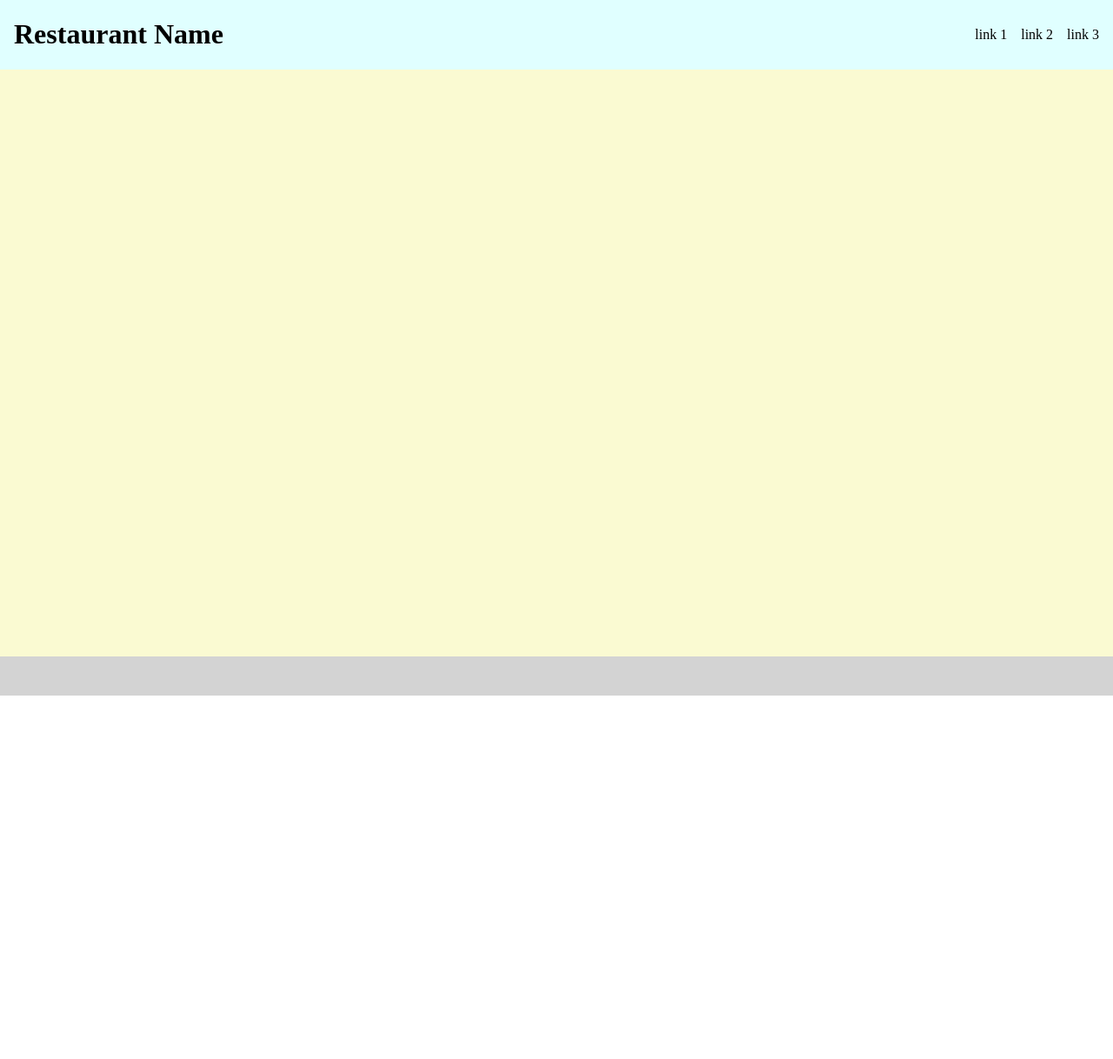
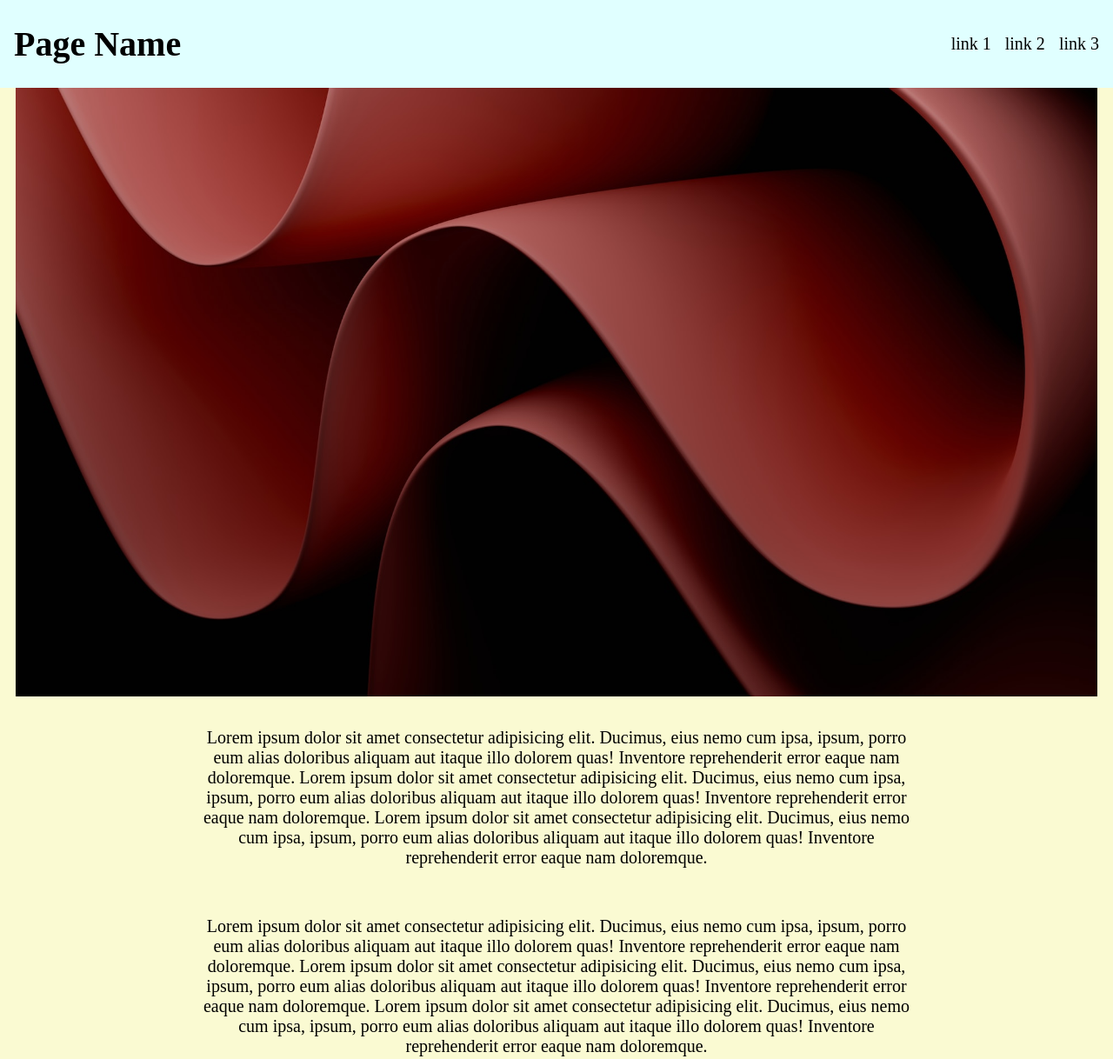
Before and after one commit to alejandro83457/restaurant-page, a website built with webpack: page dist/index.html in a window 1280 px wide. Shown: the top 1218 px of the page at 87% size. Before the commit the page ends 800 px from the top, so only its background shows below. Built offline with nearby package versions, Linux system fonts and the light colour scheme.

Commit message:
Add main content

```diff
--- a/src/homePage.js
+++ b/src/homePage.js
@@ -1,10 +1,12 @@
+import myImg from "./main-img.jpg";
+
 // Function creates the whole home page.
 export default function getHomePage() {
   let div = document.createElement("div");
-  let main = document.createElement("main");
   let footer = document.createElement("footer");
 
   let header = getHeader();
+  let main = getMain();
 
   div.appendChild(header);
   div.appendChild(main);
@@ -19,7 +21,7 @@ function getHeader() {
   let heading = document.createElement("h1");
   let nav = getNavBar();
 
-  heading.textContent = "Restaurant Name";
+  heading.textContent = "Page Name";
 
   header.appendChild(heading);
   header.appendChild(nav);
@@ -56,3 +58,25 @@ function getNavBar() {
 
   return nav;
 }
+
+function getMain() {
+  let main = document.createElement("main");
+  let text1 = document.createElement("p");
+  let text2 = document.createElement("p");
+  let text3 = document.createElement("p");
+  let img = new Image();
+
+  img.src = myImg;
+  text1.textContent =
+    "Lorem ipsum dolor sit amet consectetur adipisicing elit. Ducimus, eius nemo cum ipsa, ipsum, porro eum alias doloribus aliquam aut itaque illo dolorem quas! Inventore reprehenderit error eaque nam doloremque. Lorem ipsum dolor sit amet consectetur adipisicing elit. Ducimus, eius nemo cum ipsa, ipsum, porro eum alias doloribus aliquam aut itaque illo dolorem quas! Inventore reprehenderit error eaque nam doloremque. Lorem ipsum dolor sit amet consectetur adipisicing elit. Ducimus, eius nemo cum ipsa, ipsum, porro eum alias doloribus aliquam aut itaque illo dolorem quas! Inventore reprehenderit error eaque nam doloremque.";
+  text2.textContent =
+    "Lorem ipsum dolor sit amet consectetur adipisicing elit. Ducimus, eius nemo cum ipsa, ipsum, porro eum alias doloribus aliquam aut itaque illo dolorem quas! Inventore reprehenderit error eaque nam doloremque. Lorem ipsum dolor sit amet consectetur adipisicing elit. Ducimus, eius nemo cum ipsa, ipsum, porro eum alias doloribus aliquam aut itaque illo dolorem quas! Inventore reprehenderit error eaque nam doloremque. Lorem ipsum dolor sit amet consectetur adipisicing elit. Ducimus, eius nemo cum ipsa, ipsum, porro eum alias doloribus aliquam aut itaque illo dolorem quas! Inventore reprehenderit error eaque nam doloremque.";
+  text3.textContent =
+    "Lorem ipsum dolor sit amet consectetur adipisicing elit. Ducimus, eius nemo cum ipsa, ipsum, porro eum alias doloribus aliquam aut itaque illo dolorem quas! Inventore reprehenderit error eaque nam doloremque. Lorem ipsum dolor sit amet consectetur adipisicing elit. Ducimus, eius nemo cum ipsa, ipsum, porro eum alias doloribus aliquam aut itaque illo dolorem quas! Inventore reprehenderit error eaque nam doloremque. Lorem ipsum dolor sit amet consectetur adipisicing elit. Ducimus, eius nemo cum ipsa, ipsum, porro eum alias doloribus aliquam aut itaque illo dolorem quas! Inventore reprehenderit error eaque nam doloremque.";
+
+  main.appendChild(img);
+  main.appendChild(text1);
+  main.appendChild(text2);
+  main.appendChild(text3);
+  return main;
+}
--- a/style.css
+++ b/style.css
@@ -1,5 +1,6 @@
 body {
   margin: 0;
+  font-size: 20px;
 }
 
 #content div {
@@ -34,6 +35,19 @@ header nav ul li a {
 
 main {
   background-color: lightgoldenrodyellow;
+  display: flex;
+  flex-direction: column;
+  align-items: center;
+  gap: 1rem;
+}
+
+main img {
+  height: 700px;
+}
+
+main p {
+  width: 65%;
+  text-align: center;
 }
 
 footer {
--- a/webpack.config.js
+++ b/webpack.config.js
@@ -6,4 +6,12 @@ module.exports = {
     filename: "main.js",
     path: path.resolve(__dirname, "dist"),
   },
+  module: {
+    rules: [
+      {
+        test: /\.(png|svg|jpg|jpeg|gif)$/i,
+        type: "asset/resource",
+      },
+    ],
+  },
 };
```
Also changed, not shown: dist/9dcfc58552a3c360119e.jpg (added), dist/index.html, dist/main.js, src/main-img.jpg (added).
